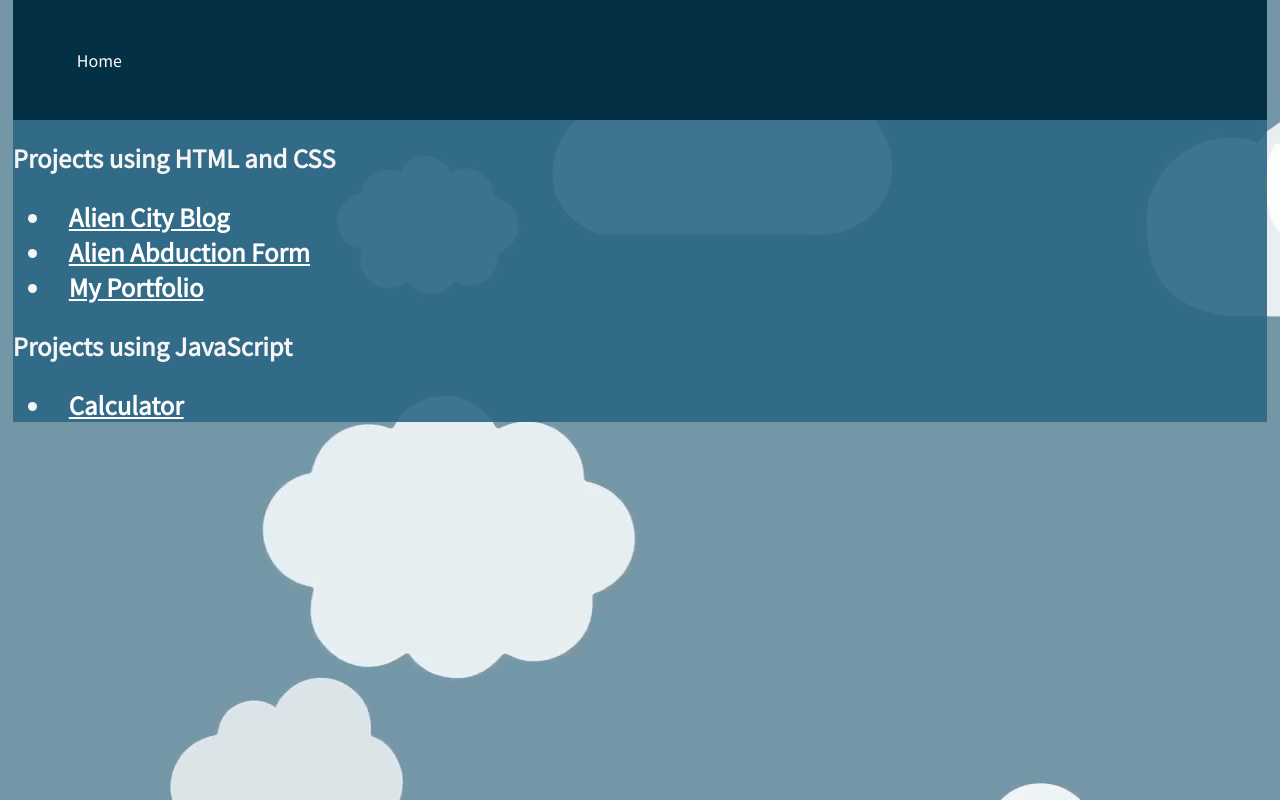
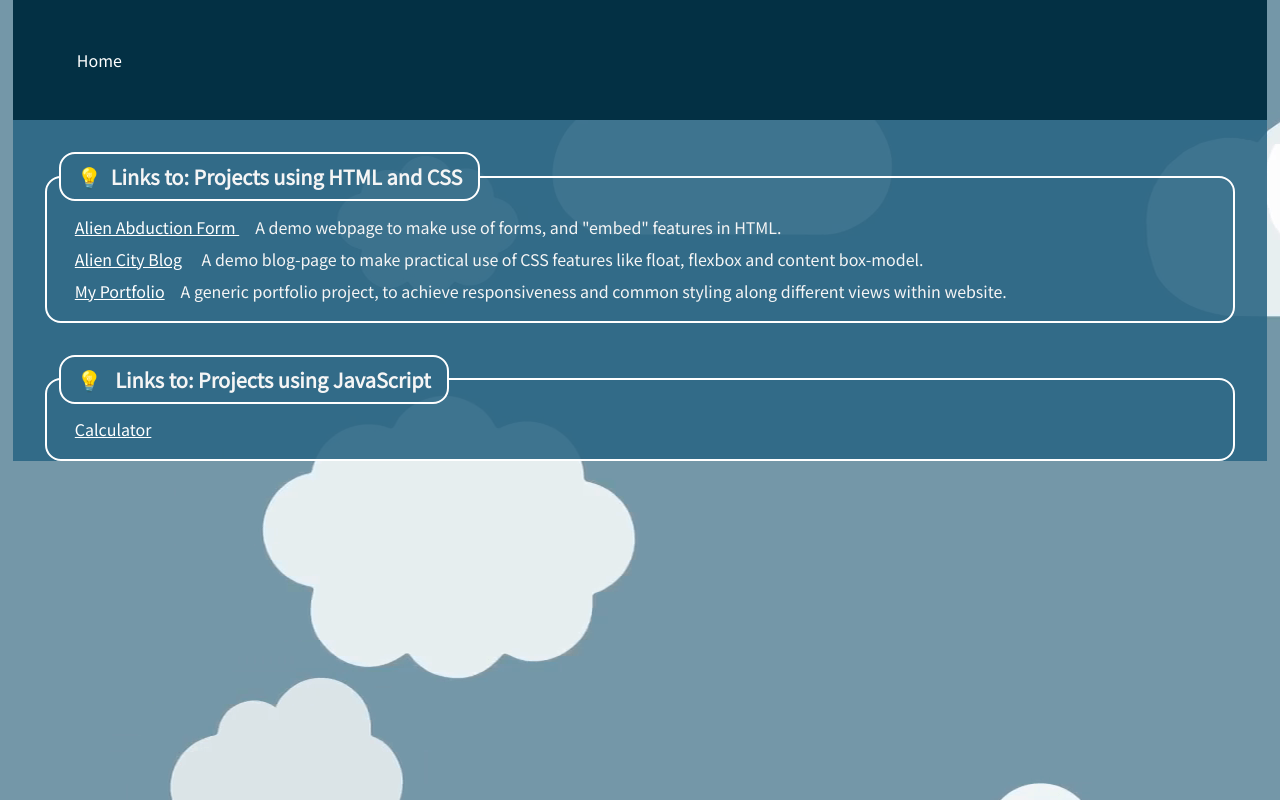
Before and after one commit to abhishekjha209/abhishekjha209.github.io, a plain HTML site: page Portfolio/Projects/projects.html in a window 1280 px wide. Drawn offline with Linux system fonts and the light colour scheme.

Commit message:
Update projects.html

```diff
--- a/Portfolio/Projects/projects.html
+++ b/Portfolio/Projects/projects.html
@@ -4,7 +4,7 @@
     <meta charset="UTF-8">
     <meta http-equiv="X-UA-Compatible" content="IE=edge">
     <meta name="viewport" content="width=device-width, initial-scale=1.0">
-    <title>Projectst</title>
+    <title>Abhishek's Project</title>
 
     <link rel="preconnect" href="https://fonts.gstatic.com">
     <link rel="preconnect" href="https://fonts.gstatic.com">
@@ -24,20 +24,26 @@
             </ul>
         </nav>
         <section>
-            <h1>
-                Projects using HTML and CSS
-                <ul>
-                    <li> <a href="AlienCity/blog.html"> Alien City Blog </a></li>
-                    <li> <a href="AbductionForm/forms.html"> Alien Abduction Form </a></li>
-                    <li> <a href="../index.html"> My Portfolio</a></li>
-                </ul>
-            </h1>
-            <h1>
-                Projects using JavaScript
-                <ul>
-                    <li><a href="CalculatorFrontend/calculator.html"> Calculator </a></li>
-                </ul>
-            </h1>
+            <section class="projects">
+                <div class="projects-collection">
+                    <fieldset>
+                        <legend>💡 &nbsp;Links to: Projects using HTML and CSS</legend>
+                        <ul>
+                            <li> <a href="AbductionForm/forms.html"> Alien Abduction Form </a>A demo webpage to  make use of forms, and "embed" features in HTML.</li>
+                            <li> <a href="AlienCity/blog.html"> Alien City Blog</a> A demo blog-page to make practical use of CSS features like float, flexbox and content box-model. </li>
+                            <li> <a href="../index.html"> My Portfolio</a>A generic portfolio project, to achieve responsiveness and common styling along different views within website. </li>
+                        </ul>
+                    </fieldset>
+                </div>
+                <div class="projects-collection">
+                    <fieldset>
+                        <legend>💡 &nbsp; Links to: Projects using JavaScript</legend>
+                        <ul>
+                            <li><a href="CalculatorFrontend/calculator.html"> Calculator </a></li>
+                        </ul>
+                    </fieldset>
+                </div>
+            </section>
         </section>
     </div>
     </body>
```
